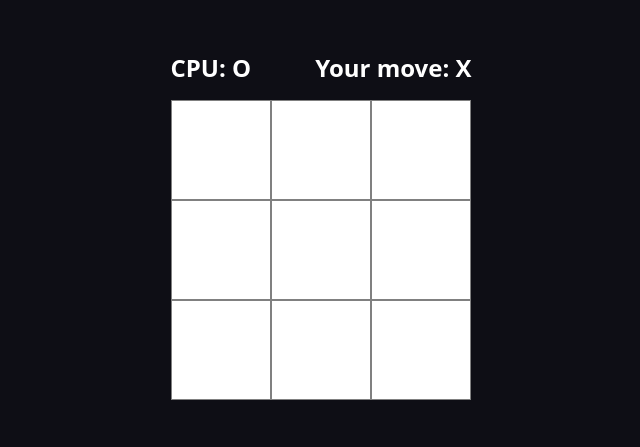
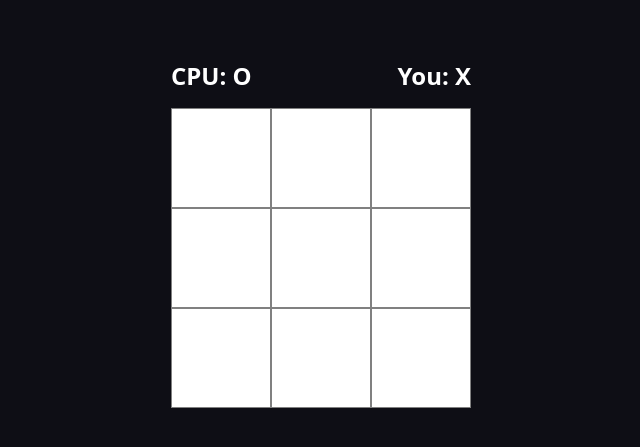
Before and after one commit to Bernardanxiety/top-tictactoe, a plain HTML site: page index.html in a window 1280 px wide. Shown: the part 175-622 px from the top of the page, without its empty margins (319-959 px from the left). Drawn offline with Linux system fonts and the light colour scheme.

Commit message:
Small changes to h2's and font-size targeted for small devices

```diff
--- a/app.js
+++ b/app.js
@@ -130,7 +130,7 @@
     moves = [[], [], [], [], [], [], [], [], []];
     render();
     buttons.forEach((btn) => btn.removeEventListener("click", reset));
-    playerMoveDiv.textContent = `Your move: ${player.move}`;
+    playerMoveDiv.textContent = `You: ${player.move}`;
     cpuMoveDiv.textContent = `CPU: ${cpu.move}`;
     addEventListeners();
   }
--- a/index.html
+++ b/index.html
@@ -9,10 +9,12 @@
   </head>
   <body>
     <div class="container">
-      <div class="result-div">
-        <h2 id="cpuMove"></h2>
+      <div id="result-div">
         <h2 id="result"></h1>
-        <h2 id="playerMove"></h2>
+        <div class="result-div">
+          <h2 id="cpuMove"></h2>
+          <h2 id="playerMove"></h2>
+        </div>
       </div>
       <div class="board">
         <div id="0" class="cell"></div>
--- a/style.css
+++ b/style.css
@@ -22,10 +22,18 @@ body {
   margin: auto;
 }
 
+#result-div {
+  color: #fff;
+  display: grid;
+  gap: 1em;
+  text-align: center;
+  font-size: clamp(0.8rem, 2vw, 1rem);
+}
+
 .result-div {
   color: #fff;
   display: flex;
-  gap: 2em;
+  justify-content: space-between;
   align-items: baseline;
   margin-bottom: 1rem;
 }
```
